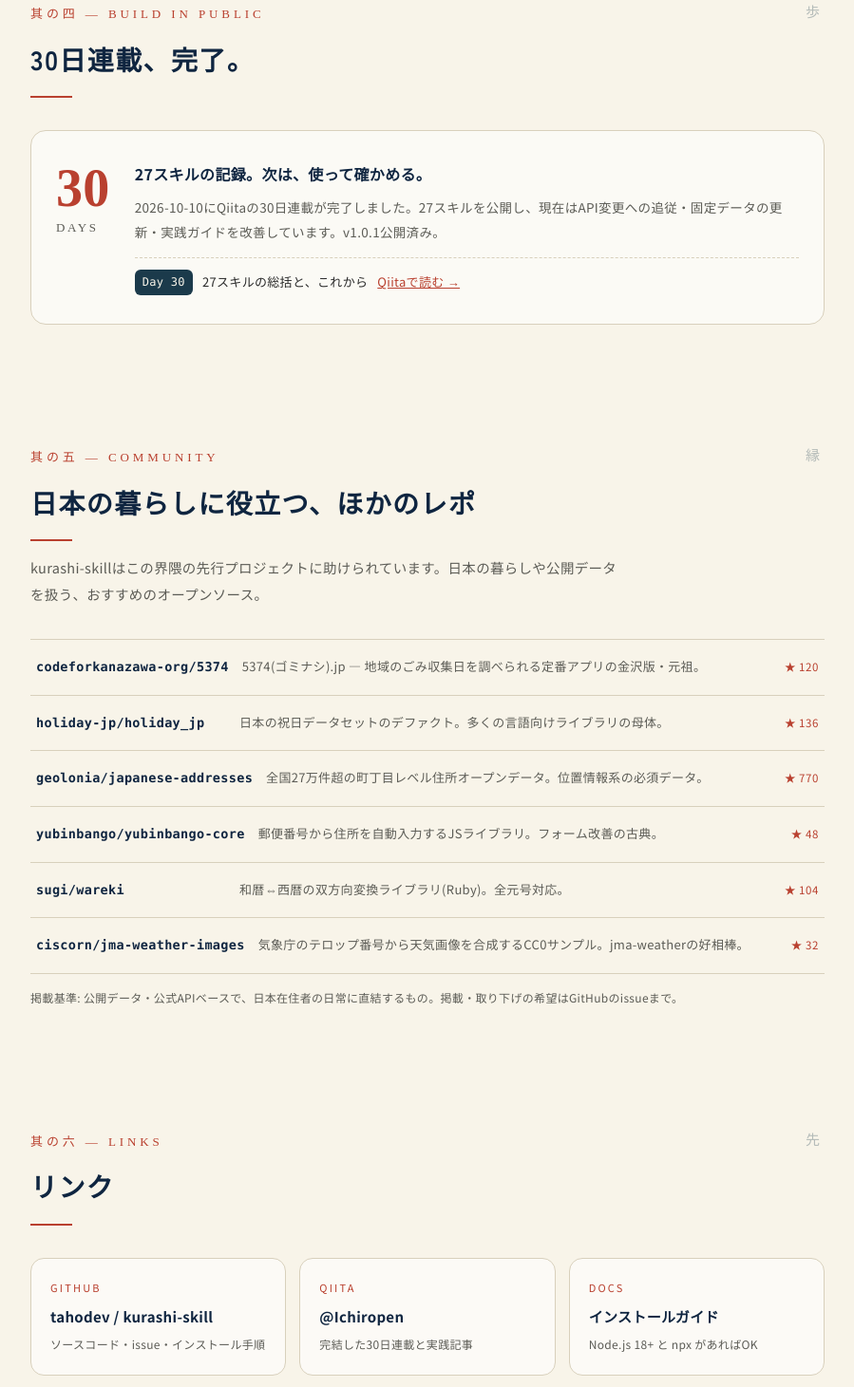
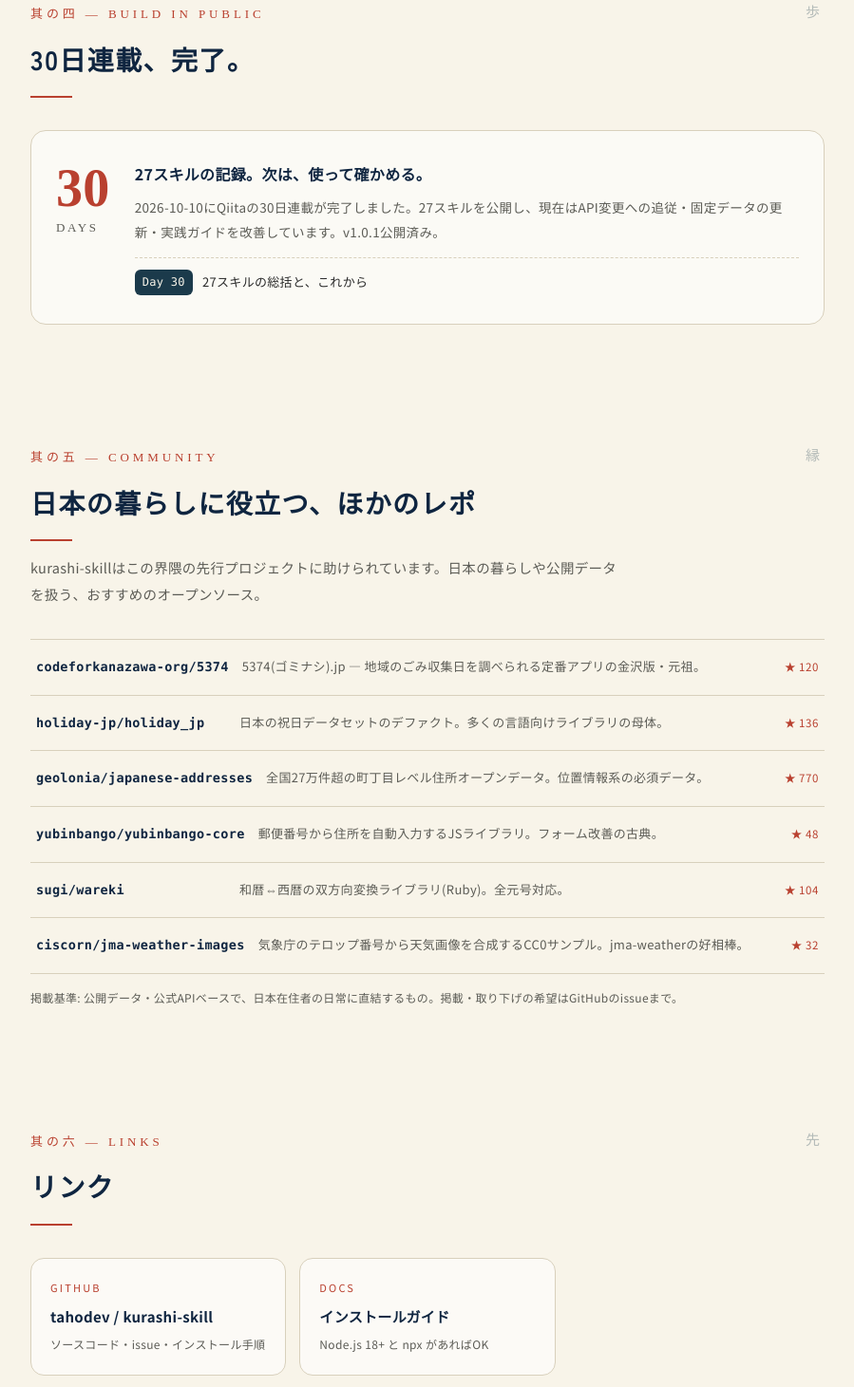
Before and after one commit to tahodev/kurashi-skill, a website: page site/index.html in a window 1280 px wide. Shown: the part 5619-7080 px from the top of the page at 95% size, without its empty margins (190-1089 px from the left). Drawn offline with Linux system fonts and the light colour scheme.

Commit message:
docs: remove external article links from site and README

```diff
--- a/site/index.html
+++ b/site/index.html
@@ -490,7 +490,6 @@
         <div class="day">
           <span class="d">Day 30</span>
           <span>27スキルの総括と、これから</span>
-          <a href="https://qiita.com/Ichiropen/items/6b9d369d608a6b3fca09" style="color:var(--shu)">Qiitaで読む →</a>
         </div>
       </div>
     </div>
@@ -554,11 +553,6 @@
         <div class="t">tahodev / kurashi-skill</div>
         <div class="u">ソースコード・issue・インストール手順</div>
       </a>
-      <a class="card" href="https://qiita.com/Ichiropen">
-        <div class="k">QIITA</div>
-        <div class="t">@Ichiropen</div>
-        <div class="u">完結した30日連載と実践記事</div>
-      </a>
       <a class="card" href="https://github.com/tahodev/kurashi-skill/blob/main/docs/install.md">
         <div class="k">DOCS</div>
         <div class="t">インストールガイド</div>
```
Also changed, not shown: README.md.
